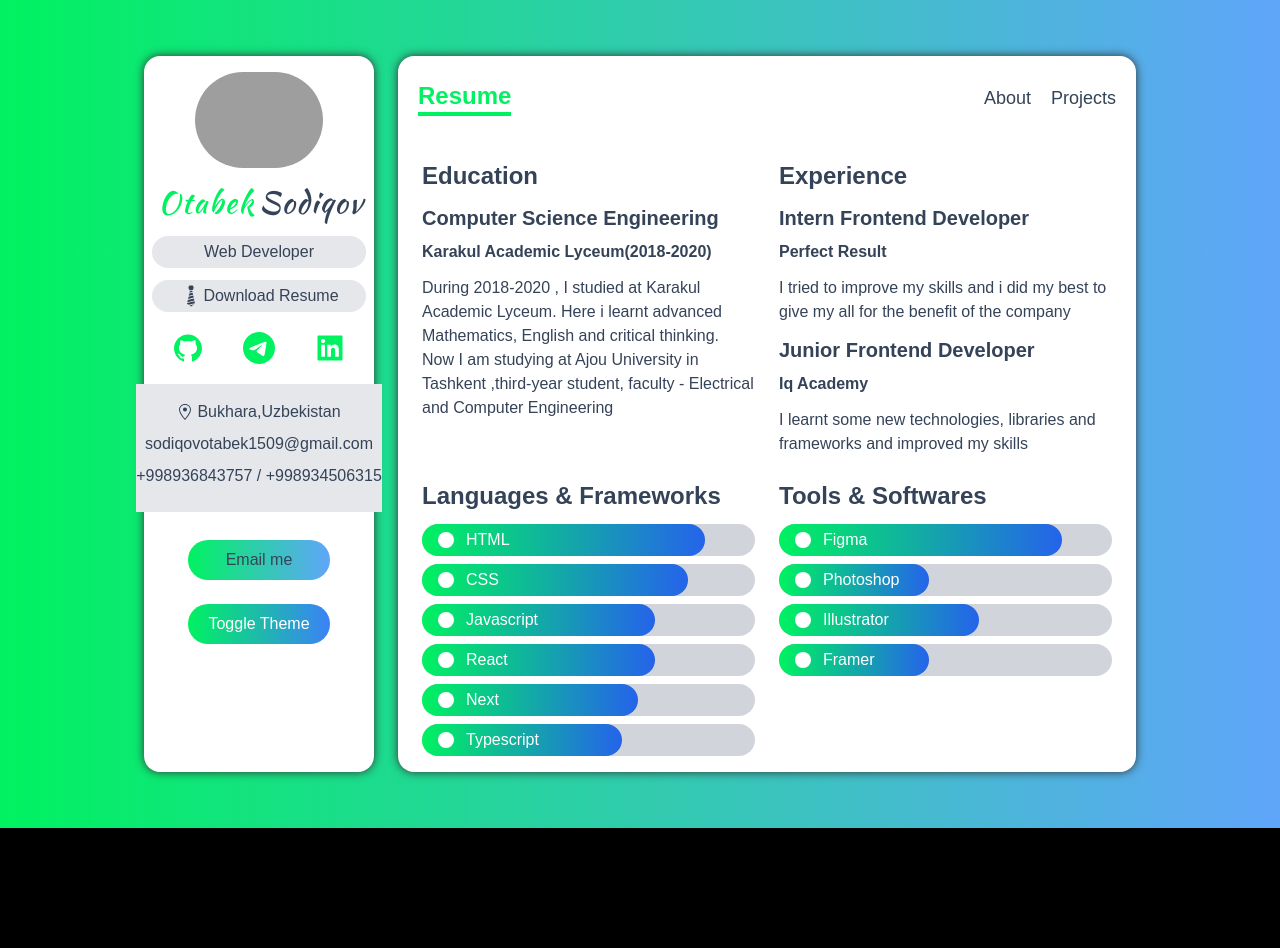
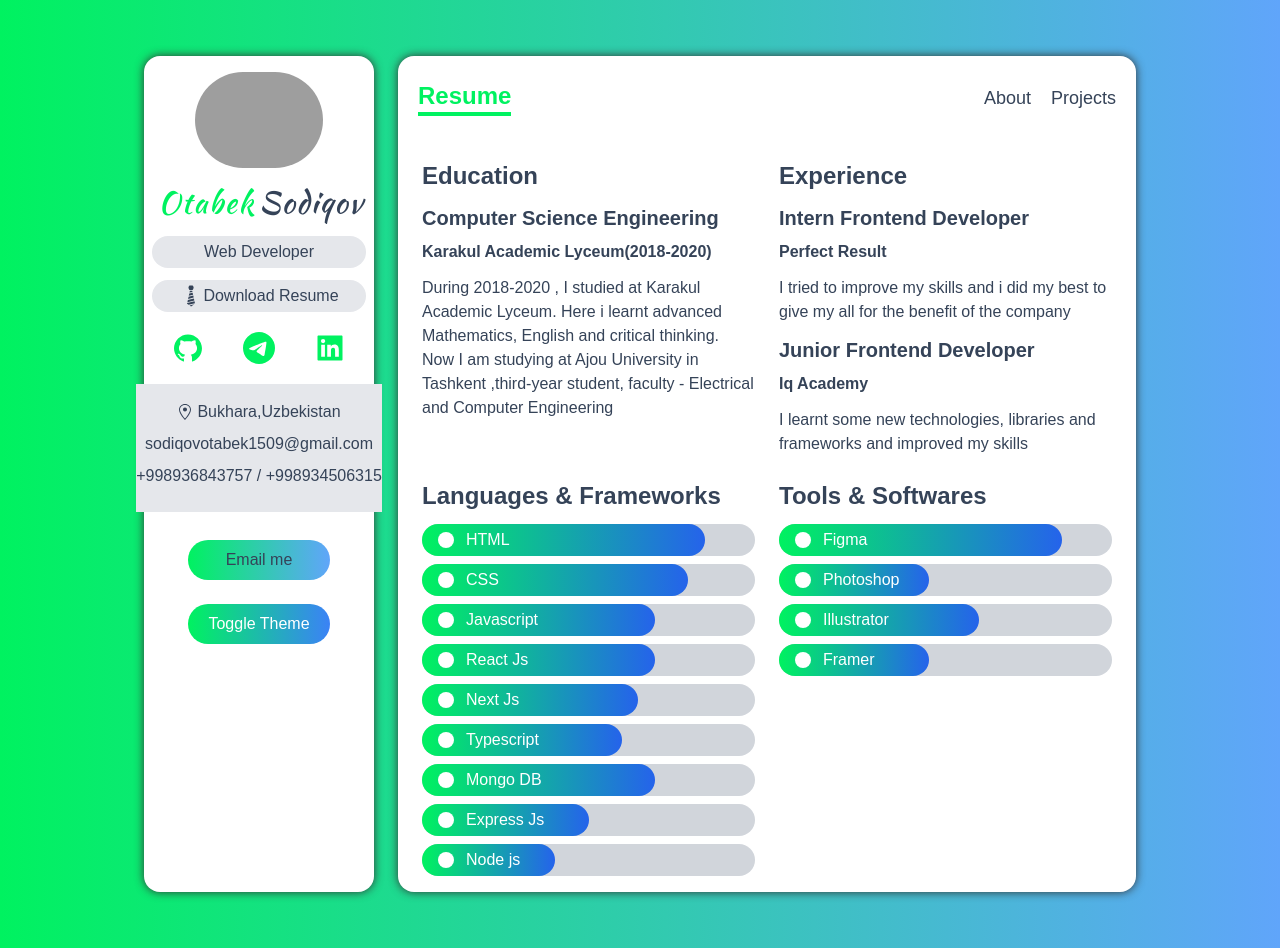
Before and after one commit to OSSwebmaster2003/portfolio, a Next.js app: page /resume in a window 1280 px wide. Before the commit the page ends 828 px from the top, so only its background shows below. Built offline with nearby package versions, Linux system fonts and the light colour scheme; grey boxes are pictures that could not be loaded.

Commit message:
new skills added

```diff
--- a/data.ts
+++ b/data.ts
@@ -49,18 +49,33 @@ export const languages: ISkill[] = [
   },
   {
     Icon: BsCircleFill,
-    name: "React",
+    name: "React Js",
     level: "70",
   },
   {
     Icon: BsCircleFill,
-    name: "Next",
+    name: "Next Js",
     level: "65",
   },
   {
     Icon: BsCircleFill,
     name: "Typescript",
     level: "60",
+  },
+  {
+    Icon: BsCircleFill,
+    name: "Mongo DB",
+    level: "70",
+  },
+  {
+    Icon: BsCircleFill,
+    name: "Express Js",
+    level: "50",
+  },
+  {
+    Icon: BsCircleFill,
+    name: "Node js",
+    level: "40",
   },
 ];
 
```
